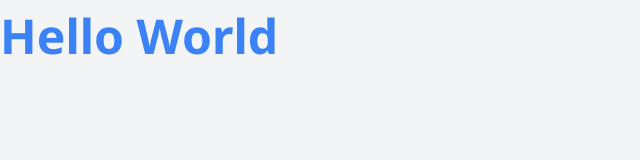
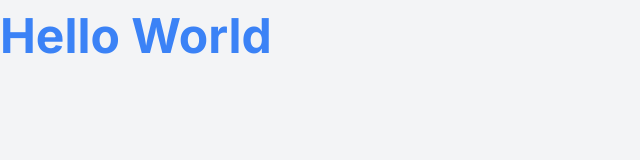
Before and after one commit to aacmal/finaki, a Next.js app: page / in a window 1280 px wide. Shown: the top 160 px of the page, without its empty margins (0-640 px from the left). Built offline with nearby package versions, Linux system fonts and the light colour scheme.

Commit message:
change font family to Inter

```diff
--- a/app/layout.tsx
+++ b/app/layout.tsx
@@ -1,24 +1,21 @@
-import { usePathname } from 'next/navigation'
-import Container from '@/components/Container/Container'
-import Header from '@/components/Header/Header'
-import Navbar from '@/components/Navbar/Navbar'
-import { Noto_Sans } from '@next/font/google'
-import classNames from 'classnames'
-import './globals.scss'
+import { usePathname } from "next/navigation";
+import Container from "@/components/Container/Container";
+import Header from "@/components/Header/Header";
+import Navbar from "@/components/Navbar/Navbar";
+import { Inter } from "@next/font/google";
+import classNames from "classnames";
+import "./globals.scss";
 
 // font set up
-const font = Noto_Sans({
-  subsets: ['latin'],
-  weight: ['100','200', '300', '400', '500', '600', '700', '800', '900'],
-  variable: '--font-notosans',
-})
+const font = Inter({
+  subsets: ["latin"],
+});
 
 export default function RootLayout({
   children,
 }: {
-  children: React.ReactNode
+  children: React.ReactNode;
 }) {
-
   return (
     <html lang="en">
       {/*
@@ -26,9 +23,9 @@ export default function RootLayout({
         head.tsx. Find out more at https://beta.nextjs.org/docs/api-reference/file-conventions/head
       */}
       <head />
-      <body className={classNames('bg-gray-100', font.className)}>
+      <body className={classNames("bg-gray-100", font.className)}>
         {children}
       </body>
     </html>
-  )
+  );
 }
--- a/tailwind.config.js
+++ b/tailwind.config.js
@@ -366,7 +366,6 @@ module.exports = {
     },
     fontFamily: {
       sans: [
-        'var(--font-notosans)',
         'ui-sans-serif',
         'system-ui',
         '-apple-system',
```
